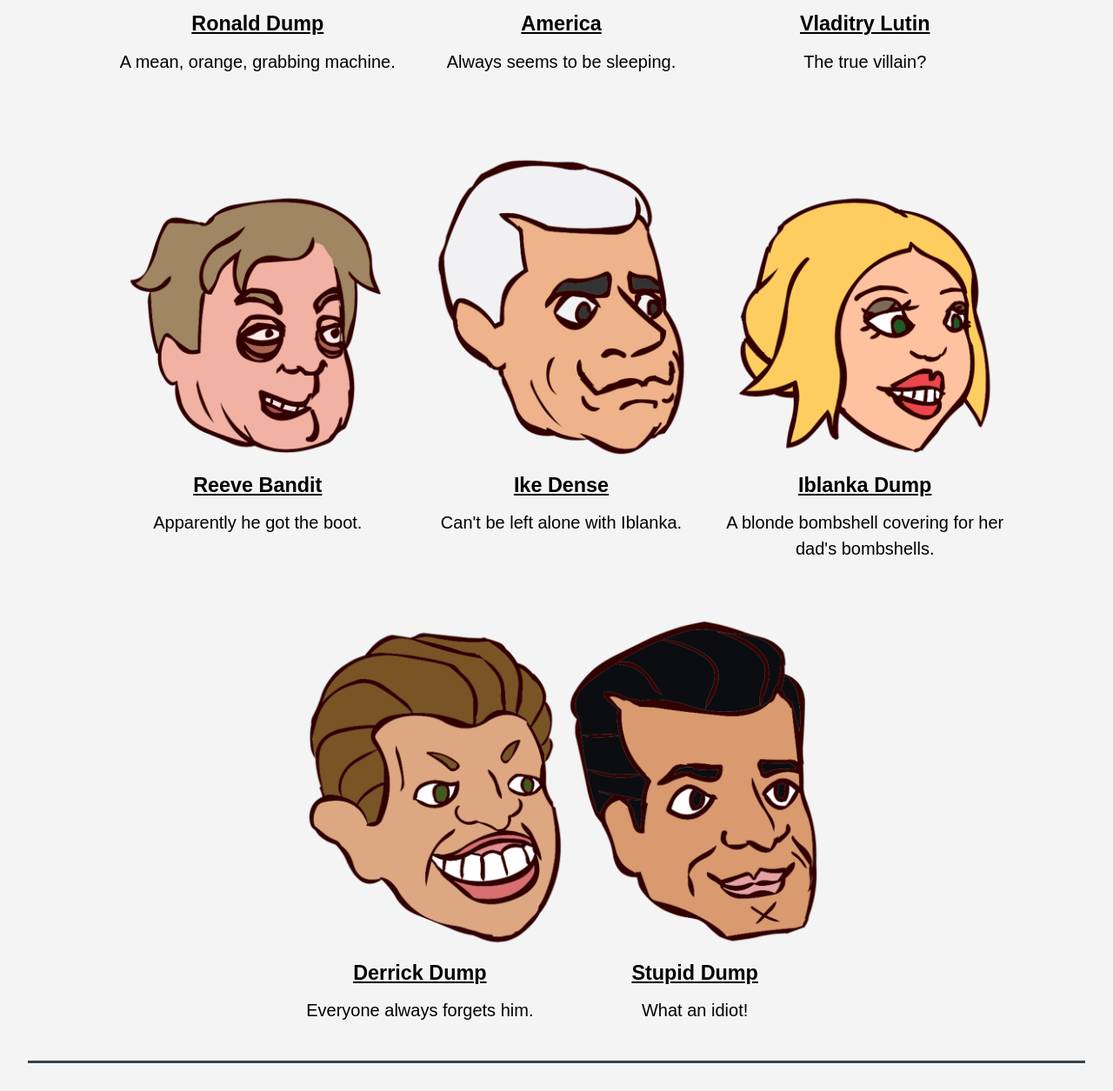
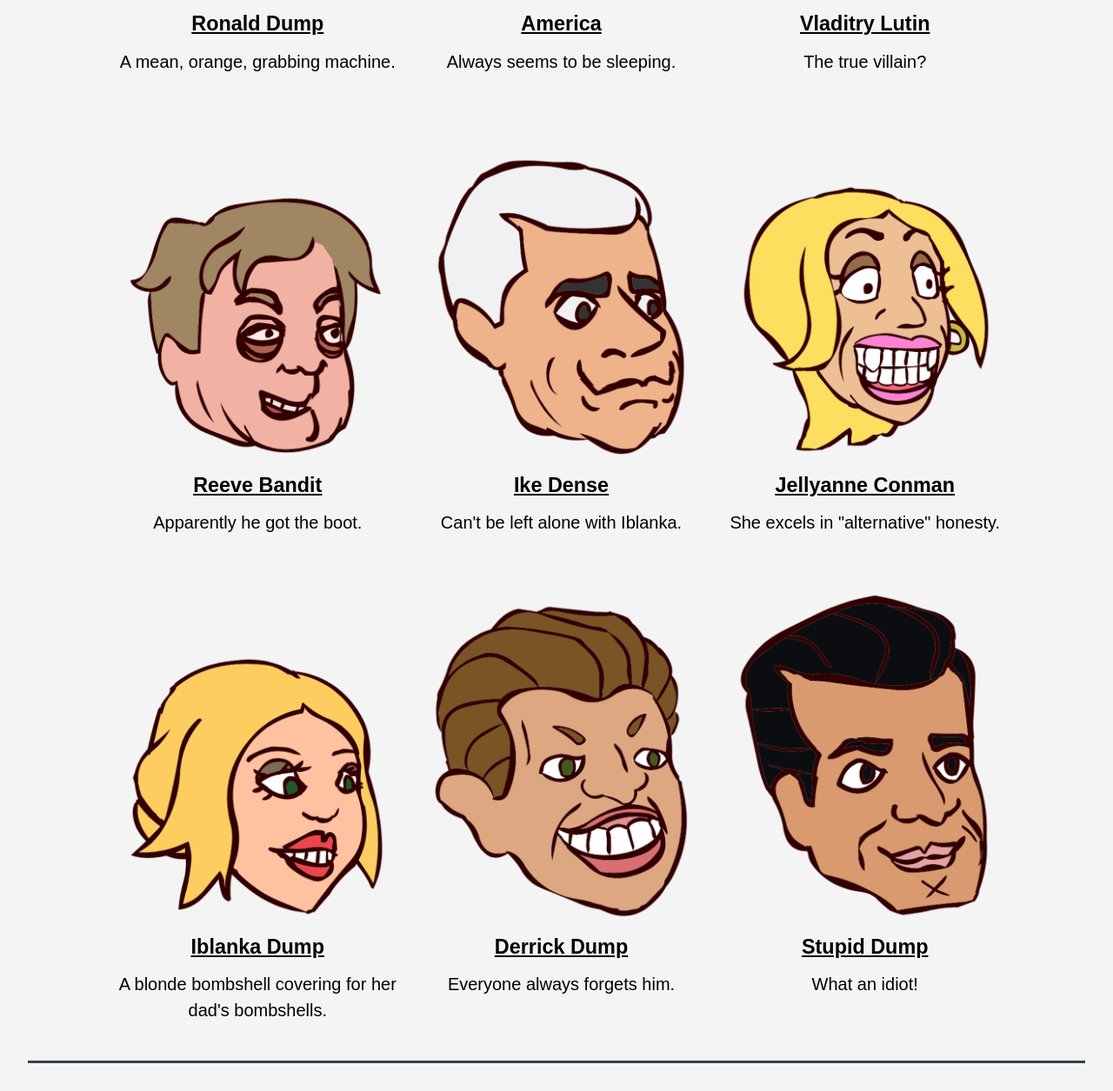
Before and after one commit to alexchacon2341/dumptrump, a website: page public/press.html in a window 1280 px wide. Shown: the part 7070-8325 px from the top of the page at 87% size. Drawn offline with Linux system fonts and the light colour scheme.

Commit message:
dumptrump

```diff
--- a/public/css/style.css
+++ b/public/css/style.css
@@ -278,10 +278,6 @@ article#press{
   margin-left:0;
 }
 
-#centerleft {
-  margin-left: 20%;
-}
-
 /* Shop */
 
 ul#services li{
--- a/public/press.html
+++ b/public/press.html
@@ -197,17 +197,20 @@
       				<h3>Ike Dense</h3>
       				<p>Can't be left alone with Iblanka.</p>
       			</div>
+						<div class="box">
+							<img src="./img/Characters/Jellyanne.png">
+							<h3>Jellyanne Conman</h3>
+							<p>She excels in "alternative" honesty.</p>
+						</div>
       			<div class="box">
       				<img src="./img/Characters/Iblanka.png">
       				<h3>Iblanka Dump</h3>
       				<p>A blonde bombshell covering for her dad's bombshells.</p>
       			</div>
-						<div id="centerleft">
-	            <div class="box">
-	      				<img src="./img/Characters/Derrick.png">
-	      				<h3>Derrick Dump</h3>
-	      				<p>Everyone always forgets him.</p>
-	      			</div>
+						<div class="box">
+							<img src="./img/Characters/Derrick.png">
+							<h3>Derrick Dump</h3>
+							<p>Everyone always forgets him.</p>
 						</div>
 						<div class="box">
 							<img src="./img/Characters/Stupid.png">
```
Also changed, not shown: public/index.html (+9 -6 lines), public/img/Characters/Jellyanne.png (added).
